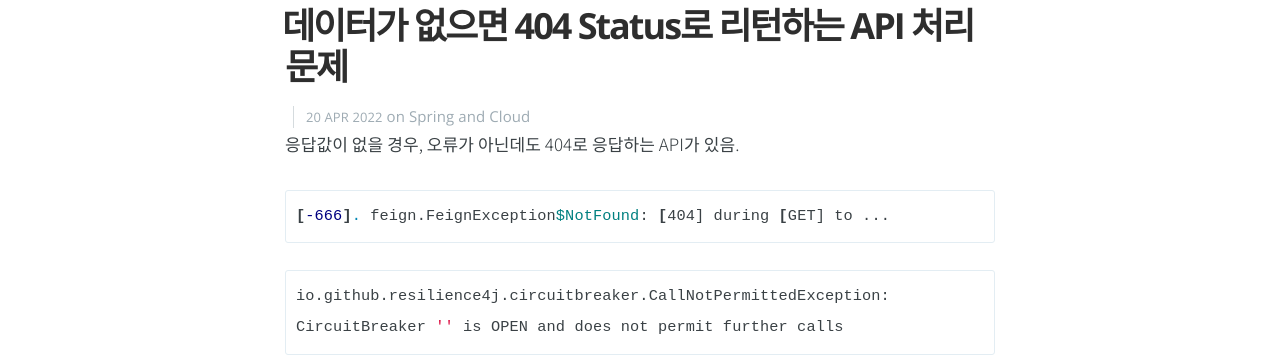
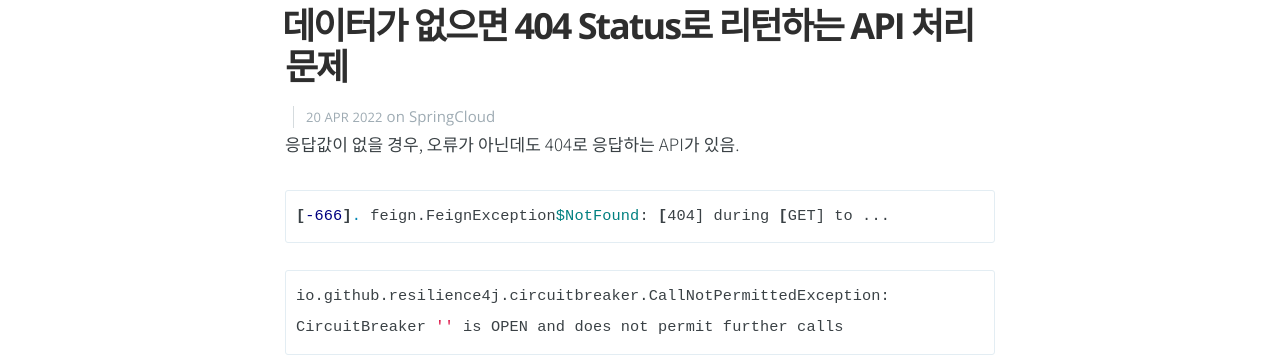
Before and after one commit to lyvius2/lyvius2.github.io, a Jekyll site: the page built from _posts/2022-04-20-decode404.markdown, in a window 1280 px wide and 900 px high. Shown: the part 173-529 px from the top of the window. Built offline with Jekyll 4.4.1, drawn with Linux system fonts in a browser that asks for light colours; comment, search, counter and statistics services are not loaded.

Commit message:
태그 수정

```diff
--- a/_posts/2022-04-20-decode404.markdown
+++ b/_posts/2022-04-20-decode404.markdown
@@ -2,7 +2,7 @@
 layout: post
 title:  "데이터가 없으면 404 Status로 리턴하는 API 처리 문제"
 date:   2022-04-20 11:43:00
-categories: Spring Cloud
+categories: SpringCloud
 ---
 
 응답값이 없을 경우, 오류가 아닌데도 404로 응답하는 API가 있음.
--- a/_posts/2022-05-25-msk-vs-sqs.markdown
+++ b/_posts/2022-05-25-msk-vs-sqs.markdown
@@ -2,7 +2,7 @@
 layout: post
 title:  "MSK vs SQS"
 date:   2022-05-25 18:27:00
-categories: AWS, Spring Cloud AWS
+categories: AWS SpringCloudAWS
 ---
 
 애플리케이션들을 AWS 클라우드로 이관하고 Pub/Sub 체계를 구축하는데 있어서 우리는 이미 온프레미스 환경에서 Kafka를 사용한 경험이 있었기에 AWS에서 SaaS형태로 제공하는 MSK와 SQS를 놓고 검토를 하게 되었는데 두 솔루션의 장단점이 명확하므로 여기에 정리를 해본다.
--- a/_posts/2022-05-27-producer-api.markdown
+++ b/_posts/2022-05-27-producer-api.markdown
@@ -2,7 +2,7 @@
 layout: post
 title:  "Queue에 메시지 전송하는 Producer 개발"
 date:   2022-05-27 13:22:00
-categories: AWS, Spring Cloud AWS, Kafka
+categories: AWS SpringCloudAWS Kafka
 ---
 
 Kafka와 SQS에 메시지를 발송하는 Producer의 개발 방법이다.
--- a/_posts/2022-05-28-consumer.markdown
+++ b/_posts/2022-05-28-consumer.markdown
@@ -2,7 +2,7 @@
 layout: post
 title:  "Queue 메시지를 받아 처리하는 Consumer 개발"
 date:   2022-05-28 10:54:00
-categories: AWS, Spring Cloud AWS, Kafka
+categories: AWS SpringCloudAWS Kafka
 ---
 
 Producer를 개발해서 메시지를 Queue에 보낼 수 있게 해놓았으면 이게 그 메시지를 받아 DB에 적재하든지, 아니면 다른 방법으로 활용하기 위한 Consumer를 개발해야 할 것이다.
```
